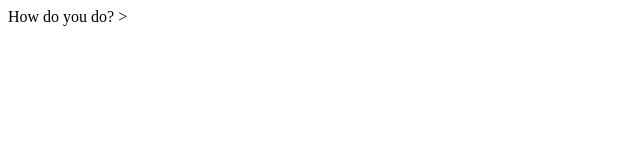
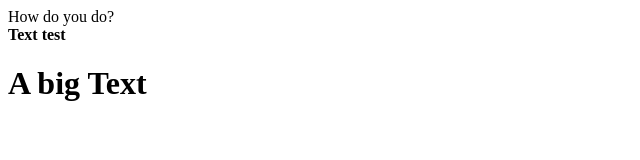
Before and after one commit to Veizermell/Veizermell.github.io, a plain HTML site: page index.html in a window 1280 px wide. Shown: the whole page, without its empty margins (0-640 px from the left). Drawn offline with Linux system fonts and the light colour scheme.

```diff
--- a/index.html
+++ b/index.html
@@ -8,5 +8,9 @@
 </head>
 <body>
 How do you do?
+<br>
+<b>Text test</b>
+<br>
+<H1>A big Text</H1>
 </body>
-</html>>
+</html>
```
